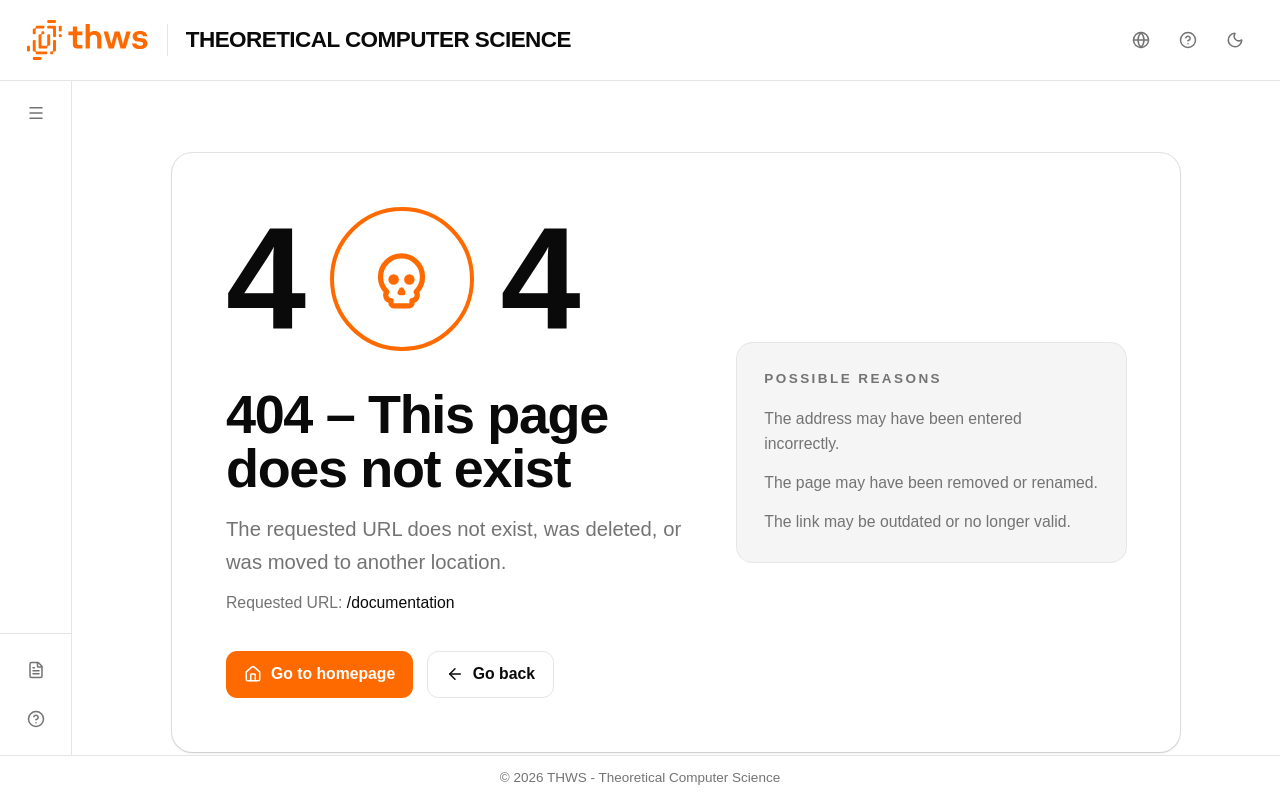
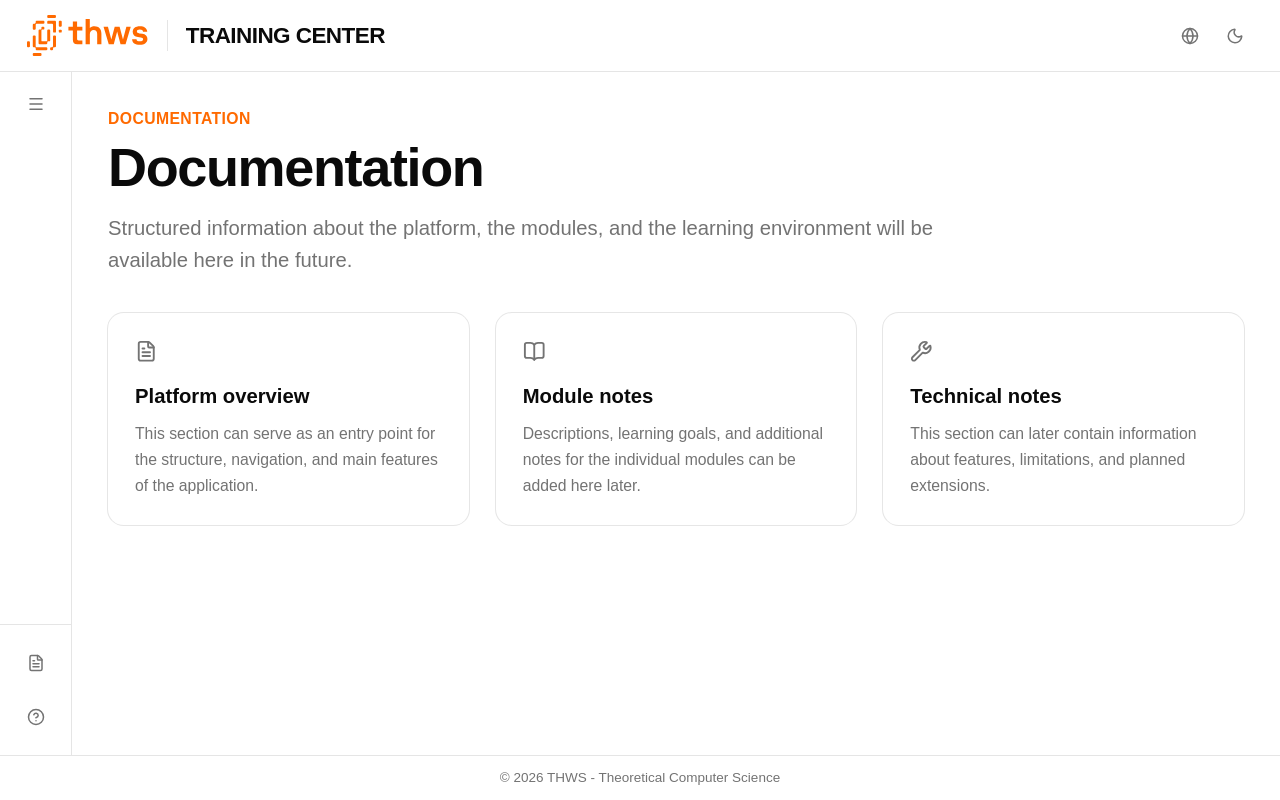
Before and after one commit to Markussus/ProjektArbeit_GI_Plattform, a React (Vite) app in the folder app/: page /documentation in a window 1280 px wide. Built offline with nearby package versions, Linux system fonts and the light colour scheme.

Commit message:
feat: added help and documentation template page fix: fixed sidebar icon size bugging

```diff
--- a/app/src/components/shared/Header/Header.tsx
+++ b/app/src/components/shared/Header/Header.tsx
@@ -1,17 +1,30 @@
-import { HelpCircle } from 'lucide-react'
 import { useTranslation } from 'react-i18next'
 import { Link, useLocation } from 'react-router-dom'
 import { ThemeToggle } from '@/components/shared/ThemeToggle/ThemeToggle'
 import { LanguageToggle } from '@/components/shared/LanguageToggle/LanguageToggle'
 import ThwsLogo from '@/assets/THWS.svg'
+import { learningModules } from '@/data/modules'
+
+function getActiveModule(pathname: string) {
+    return learningModules.find(
+        (module) =>
+            pathname === module.path ||
+            module.topics.some((topic) => pathname === topic.path)
+    )
+}
 
 export function Header() {
     const { t } = useTranslation()
     const location = useLocation()
-    const isHome = location.pathname === '/'
+
+    const activeModule = getActiveModule(location.pathname)
+
+    const headerLabel = activeModule
+        ? t(activeModule.titleKey)
+        : t('nav.home')
 
     return (
-        <header className="flex h-18 items-center justify-between border-b border-border bg-background px-6">
+        <header className="flex h-16 items-center justify-between border-b border-border bg-background px-6">
             <div className="flex items-center gap-4">
                 <Link to="/" className="flex items-center shrink-0">
                     <img
@@ -24,19 +37,12 @@ export function Header() {
                 <div className="h-7 w-px bg-border" />
 
                 <span className="text-xl font-bold tracking-tight text-foreground">
-          {isHome ? t('nav.home') : t('nav.title')}
+          {headerLabel}
         </span>
             </div>
 
             <div className="flex items-center gap-2">
                 <LanguageToggle />
-                <button
-                    type="button"
-                    className="flex size-9 items-center justify-center rounded-md text-muted-foreground hover:bg-muted hover:text-foreground"
-                    aria-label="Help"
-                >
-                    <HelpCircle className="size-4" />
-                </button>
                 <ThemeToggle />
             </div>
         </header>
--- a/app/src/components/shared/Sidebar/Sidebar.tsx
+++ b/app/src/components/shared/Sidebar/Sidebar.tsx
@@ -1,5 +1,5 @@
 import { useTranslation } from 'react-i18next'
-import { NavLink, useLocation } from 'react-router-dom'
+import { Link, NavLink, useLocation } from 'react-router-dom'
 import { FileText, HelpCircle, Menu } from 'lucide-react'
 import { cn } from '@/lib/utils'
 import { learningModules, type TopicAccent } from '@/data/modules'
@@ -51,7 +51,9 @@ export function Sidebar({ collapsed, onToggle }: SidebarProps) {
               className="flex size-9 items-center justify-center rounded-md text-muted-foreground hover:bg-muted hover:text-foreground"
               aria-label="Toggle sidebar"
           >
+            <div className="flex size-5 items-center justify-center">
               <Menu className="size-4" />
+            </div>
           </button>
         </div>
 
@@ -79,21 +81,25 @@ export function Sidebar({ collapsed, onToggle }: SidebarProps) {
                       {({ isActive }) => (
                           <div
                               className={cn(
-                                  'flex items-center gap-3 rounded-md px-3 py-3 text-sm font-semibold tracking-wide',
+                                  'flex h-11 items-center rounded-md px-3 text-sm font-semibold tracking-wide',
                                   isActive
                                       ? 'bg-nav-active-bg text-nav-active-fg'
                                       : 'text-muted-foreground hover:bg-muted hover:text-foreground',
-                                  collapsed && 'justify-center px-0'
+                                  collapsed ? 'justify-center' : 'gap-3'
                               )}
                           >
+                            <div className="flex size-5 shrink-0 items-center justify-center">
                               <Icon
                                   className={cn(
-                                    'size-4 shrink-0',
+                                      'size-4',
                                       getAccentClasses(topic.accent)
                                   )}
                               />
+                            </div>
 
-                            {!collapsed && <span>{tk(topic.titleKey)}</span>}
+                            {!collapsed && (
+                                <span className="leading-none">{tk(topic.titleKey)}</span>
+                            )}
                           </div>
                       )}
                     </NavLink>
@@ -105,27 +111,31 @@ export function Sidebar({ collapsed, onToggle }: SidebarProps) {
         )}
 
         <div className="space-y-1 border-t border-border px-2 py-3">
-          <a
-              href="#"
+          <Link
+              to="/documentation"
               className={cn(
-                  'flex items-center gap-3 rounded-md px-3 py-3 text-sm font-medium text-muted-foreground hover:bg-muted hover:text-foreground',
-                  collapsed && 'justify-center px-0'
+                  'flex h-11 items-center rounded-md px-3 text-sm font-medium text-muted-foreground hover:bg-muted hover:text-foreground',
+                  collapsed ? 'justify-center' : 'gap-3'
               )}
           >
-            <FileText className="size-4 shrink-0" />
-            {!collapsed && <span>{t('sidebar.documentation')}</span>}
-          </a>
+            <div className="flex size-5 shrink-0 items-center justify-center">
+              <FileText className="size-4" />
+            </div>
+            {!collapsed && <span className="leading-none">{t('sidebar.documentation')}</span>}
+          </Link>
 
-          <a
-              href="#"
+          <Link
+              to="/help"
               className={cn(
-                  'flex items-center gap-3 rounded-md px-3 py-3 text-sm font-medium text-muted-foreground hover:bg-muted hover:text-foreground',
-                  collapsed && 'justify-center px-0'
+                  'flex h-11 items-center rounded-md px-3 text-sm font-medium text-muted-foreground hover:bg-muted hover:text-foreground',
+                  collapsed ? 'justify-center' : 'gap-3'
               )}
           >
-            <HelpCircle className="size-4 shrink-0" />
-            {!collapsed && <span>{t('sidebar.support')}</span>}
-          </a>
+            <div className="flex size-5 shrink-0 items-center justify-center">
+              <HelpCircle className="size-4" />
+            </div>
+            {!collapsed && <span className="leading-none">{t('sidebar.support')}</span>}
+          </Link>
         </div>
       </aside>
   )
--- a/app/src/i18n/locales/de/translation.json
+++ b/app/src/i18n/locales/de/translation.json
@@ -173,5 +173,27 @@
     "reason1": "Die Adresse wurde falsch eingegeben.",
     "reason2": "Die Seite wurde entfernt oder umbenannt.",
     "reason3": "Der Link ist veraltet oder nicht mehr gültig."
+  },
+  "documentation": {
+    "label": "Dokumentation",
+    "title": "Dokumentation",
+    "description": "Hier finden Sie künftig strukturierte Informationen zur Plattform, zu den Modulen und zur Nutzung der Lernumgebung.",
+    "section1Title": "Plattformübersicht",
+    "section1Text": "Dieser Bereich dient als Einstieg in Aufbau, Navigation und zentrale Funktionen der Anwendung.",
+    "section2Title": "Modulhinweise",
+    "section2Text": "Hier können später Beschreibungen, Lernziele und weiterführende Hinweise zu den einzelnen Modulen ergänzt werden.",
+    "section3Title": "Technische Hinweise",
+    "section3Text": "In diesem Abschnitt können später Informationen zu Funktionen, Einschränkungen und geplanten Erweiterungen stehen."
+  },
+  "help": {
+    "label": "Hilfe",
+    "title": "Hilfe",
+    "description": "Hier finden Sie künftig Unterstützung zur Bedienung, häufige Fragen sowie Hilfestellungen bei Problemen.",
+    "section1Title": "Erste Schritte",
+    "section1Text": "Dieser Bereich kann später kurze Hilfen zur Navigation und zur Nutzung der wichtigsten Funktionen enthalten.",
+    "section2Title": "Support",
+    "section2Text": "Hier kann zukünftig erklärt werden, an wen man sich bei Fragen oder technischen Problemen wenden kann.",
+    "section3Title": "Fehlerbehebung",
+    "section3Text": "Dieser Bereich ist als Platzhalter für häufige Probleme, bekannte Fehler und einfache Lösungswege gedacht."
   }
 }
--- a/app/src/i18n/locales/en/translation.json
+++ b/app/src/i18n/locales/en/translation.json
@@ -173,5 +173,27 @@
     "reason1": "The address may have been entered incorrectly.",
     "reason2": "The page may have been removed or renamed.",
     "reason3": "The link may be outdated or no longer valid."
+  },
+  "documentation": {
+    "label": "Documentation",
+    "title": "Documentation",
+    "description": "Structured information about the platform, the modules, and the learning environment will be available here in the future.",
+    "section1Title": "Platform overview",
+    "section1Text": "This section can serve as an entry point for the structure, navigation, and main features of the application.",
+    "section2Title": "Module notes",
+    "section2Text": "Descriptions, learning goals, and additional notes for the individual modules can be added here later.",
+    "section3Title": "Technical notes",
+    "section3Text": "This section can later contain information about features, limitations, and planned extensions."
+  },
+  "help": {
+    "label": "Help",
+    "title": "Help",
+    "description": "Support content, frequently asked questions, and guidance for common issues will be available here in the future.",
+    "section1Title": "Getting started",
+    "section1Text": "This section can later include short guidance for navigation and the most important application features.",
+    "section2Title": "Support",
+    "section2Text": "This area can later explain where to turn for questions or technical issues.",
+    "section3Title": "Troubleshooting",
+    "section3Text": "This section is intended as a placeholder for common issues, known problems, and simple solutions."
   }
 }
--- a/app/src/layouts/MainLayout/MainLayout.tsx
+++ b/app/src/layouts/MainLayout/MainLayout.tsx
@@ -15,12 +15,9 @@ function isKnownModuleRoute(pathname: string) {
 
 export function MainLayout() {
     const location = useLocation()
-
     const hasModuleNavigation = isKnownModuleRoute(location.pathname)
 
-    const [moduleSidebarCollapsed, setModuleSidebarCollapsed] = useState(false)
-
-    const sidebarCollapsed = hasModuleNavigation ? moduleSidebarCollapsed : true
+    const [sidebarCollapsed, setSidebarCollapsed] = useState(true)
 
     return (
         <div className="flex h-screen flex-col overflow-hidden bg-background text-foreground">
@@ -29,10 +26,7 @@ export function MainLayout() {
             <div className="flex flex-1 overflow-hidden">
                 <Sidebar
                     collapsed={sidebarCollapsed}
-                    onToggle={() => {
-                        if (!hasModuleNavigation) return
-                        setModuleSidebarCollapsed((prev) => !prev)
-                    }}
+                    onToggle={() => setSidebarCollapsed((prev) => !prev)}
                 />
 
                 <main className="flex-1 overflow-y-auto bg-background">
--- /dev/null
+++ b/app/src/pages/Documentation/DocumentationPage.tsx
@@ -0,0 +1,54 @@
+import { useTranslation } from 'react-i18next'
+import { FileText, BookOpen, Wrench } from 'lucide-react'
+
+export function DocumentationPage() {
+    const { t } = useTranslation()
+
+    return (
+        <div className="p-8">
+            <div className="mb-8">
+                <p className="text-sm font-semibold tracking-wide text-brand uppercase">
+                    {t('documentation.label')}
+                </p>
+                <h1 className="mt-2 text-5xl font-bold tracking-tight text-foreground">
+                    {t('documentation.title')}
+                </h1>
+                <p className="mt-4 max-w-3xl text-lg leading-relaxed text-muted-foreground">
+                    {t('documentation.description')}
+                </p>
+            </div>
+
+            <div className="grid gap-6 md:grid-cols-3">
+                <div className="rounded-xl bg-card p-6 ring-1 ring-foreground/10">
+                    <FileText className="size-5 text-muted-foreground" />
+                    <h2 className="mt-4 text-lg font-semibold text-foreground">
+                        {t('documentation.section1Title')}
+                    </h2>
+                    <p className="mt-2 text-sm leading-relaxed text-muted-foreground">
+                        {t('documentation.section1Text')}
+                    </p>
+                </div>
+
+                <div className="rounded-xl bg-card p-6 ring-1 ring-foreground/10">
+                    <BookOpen className="size-5 text-muted-foreground" />
+                    <h2 className="mt-4 text-lg font-semibold text-foreground">
+                        {t('documentation.section2Title')}
+                    </h2>
+                    <p className="mt-2 text-sm leading-relaxed text-muted-foreground">
+                        {t('documentation.section2Text')}
+                    </p>
+                </div>
+
+                <div className="rounded-xl bg-card p-6 ring-1 ring-foreground/10">
+                    <Wrench className="size-5 text-muted-foreground" />
+                    <h2 className="mt-4 text-lg font-semibold text-foreground">
+                        {t('documentation.section3Title')}
+                    </h2>
+                    <p className="mt-2 text-sm leading-relaxed text-muted-foreground">
+                        {t('documentation.section3Text')}
+                    </p>
+                </div>
+            </div>
+        </div>
+    )
+}
--- /dev/null
+++ b/app/src/pages/Help/HelpPage.tsx
@@ -0,0 +1,54 @@
+import { useTranslation } from 'react-i18next'
+import { HelpCircle, LifeBuoy, MessageSquareWarning } from 'lucide-react'
+
+export function HelpPage() {
+    const { t } = useTranslation()
+
+    return (
+        <div className="p-8">
+            <div className="mb-8">
+                <p className="text-sm font-semibold tracking-wide text-brand uppercase">
+                    {t('help.label')}
+                </p>
+                <h1 className="mt-2 text-5xl font-bold tracking-tight text-foreground">
+                    {t('help.title')}
+                </h1>
+                <p className="mt-4 max-w-3xl text-lg leading-relaxed text-muted-foreground">
+                    {t('help.description')}
+                </p>
+            </div>
+
+            <div className="grid gap-6 md:grid-cols-3">
+                <div className="rounded-xl bg-card p-6 ring-1 ring-foreground/10">
+                    <HelpCircle className="size-5 text-muted-foreground" />
+                    <h2 className="mt-4 text-lg font-semibold text-foreground">
+                        {t('help.section1Title')}
+                    </h2>
+                    <p className="mt-2 text-sm leading-relaxed text-muted-foreground">
+                        {t('help.section1Text')}
+                    </p>
+                </div>
+
+                <div className="rounded-xl bg-card p-6 ring-1 ring-foreground/10">
+                    <LifeBuoy className="size-5 text-muted-foreground" />
+                    <h2 className="mt-4 text-lg font-semibold text-foreground">
+                        {t('help.section2Title')}
+                    </h2>
+                    <p className="mt-2 text-sm leading-relaxed text-muted-foreground">
+                        {t('help.section2Text')}
+                    </p>
+                </div>
+
+                <div className="rounded-xl bg-card p-6 ring-1 ring-foreground/10">
+                    <MessageSquareWarning className="size-5 text-muted-foreground" />
+                    <h2 className="mt-4 text-lg font-semibold text-foreground">
+                        {t('help.section3Title')}
+                    </h2>
+                    <p className="mt-2 text-sm leading-relaxed text-muted-foreground">
+                        {t('help.section3Text')}
+                    </p>
+                </div>
+            </div>
+        </div>
+    )
+}
--- a/app/src/router/index.tsx
+++ b/app/src/router/index.tsx
@@ -7,6 +7,8 @@ import { FiniteAutomataPage } from '@/pages/FundamentalsCS/FiniteAutomata/Finite
 import { NumberSystemsPage } from '@/pages/FundamentalsCS/NumberSystems/NumberSystemsPage'
 import { MooreMealyPage } from '@/pages/FundamentalsCS/MooreMealy/MooreMealyPage'
 import { DnfPage } from '@/pages/FundamentalsCS/Dnf/DnfPage'
+import { DocumentationPage } from '@/pages/Documentation/DocumentationPage'
+import { HelpPage } from '@/pages/Help/HelpPage'
 import { NotFoundPage } from '@/pages/NotFound/NotFoundPage'
 
 export const router = createBrowserRouter([
@@ -22,6 +24,9 @@ export const router = createBrowserRouter([
       { path: '/fundamentals-cs/moore-mealy', element: <MooreMealyPage /> },
       { path: '/fundamentals-cs/dnf', element: <DnfPage /> },
 
+      { path: '/documentation', element: <DocumentationPage /> },
+      { path: '/help', element: <HelpPage /> },
+
       { path: '*', element: <NotFoundPage /> },
     ],
   },
```
Lines whose indentation alone changed are shown as unchanged.
